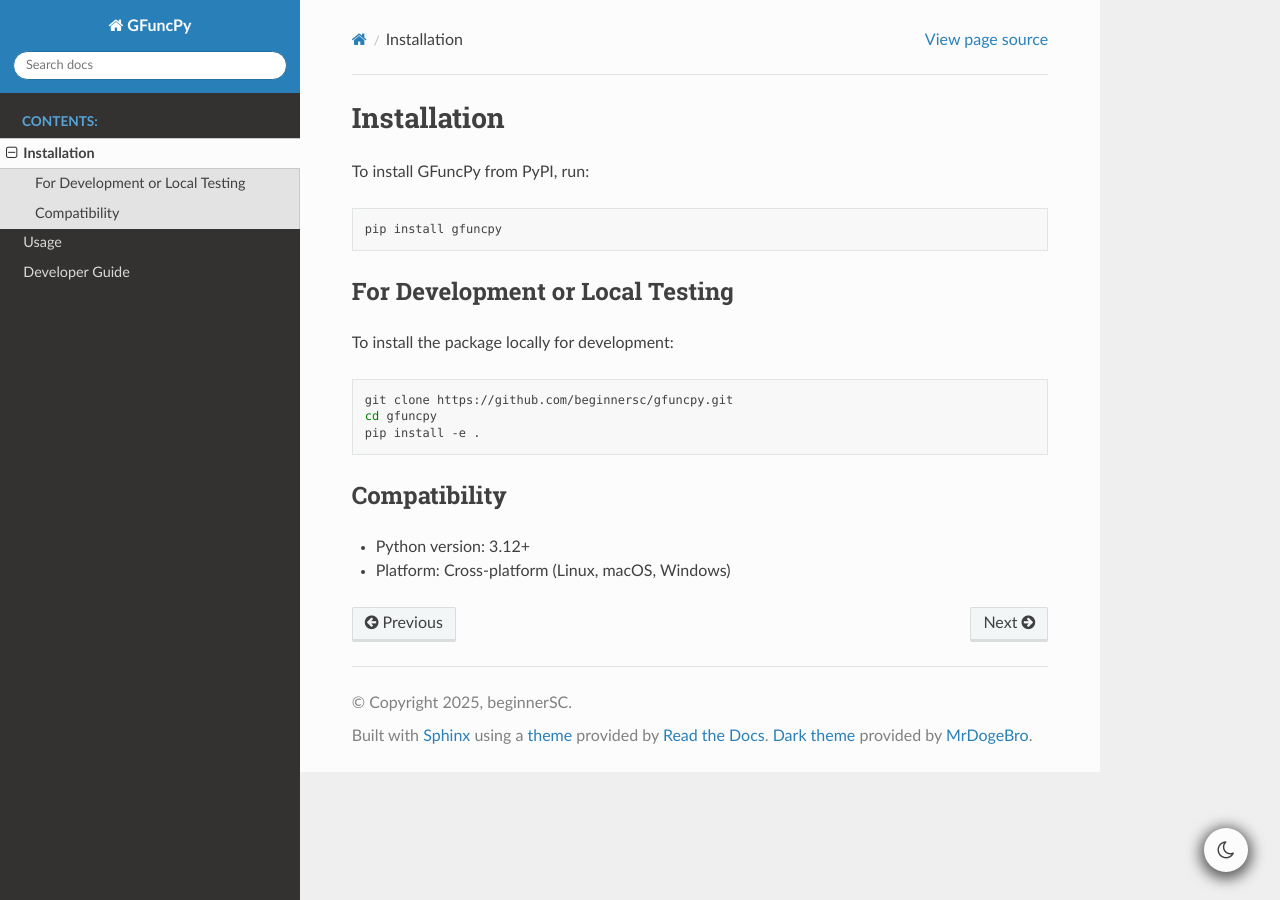
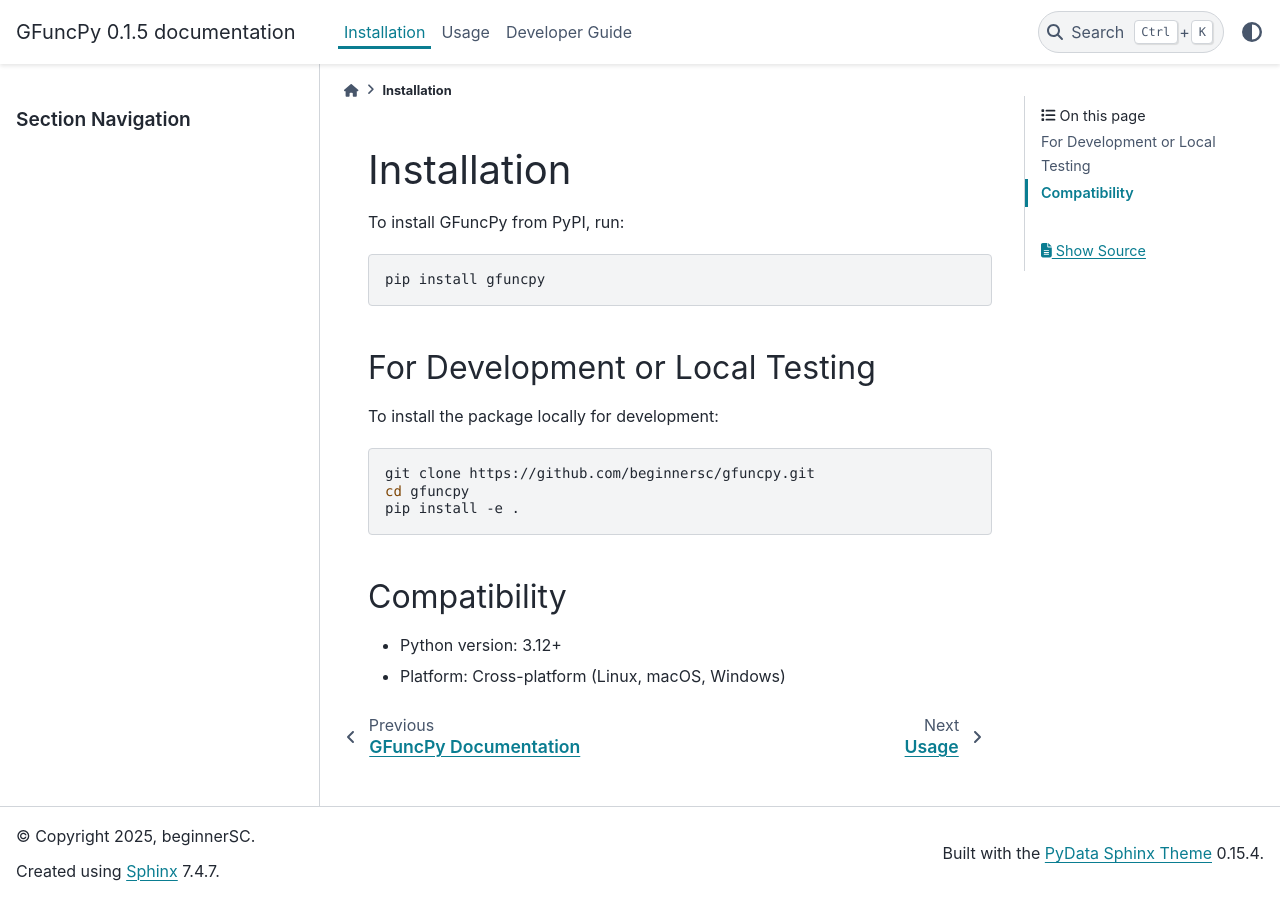
Before and after one commit to beginnerSC/gfuncpy, a Sphinx documentation site: the page built from docs/source/installation.ipynb, in a window 1280 px wide. Built offline with Sphinx 7.4.7 and the PyData theme 0.15.4, drawn with Linux system fonts in a browser that asks for light colours.

Commit message:
switch back to pydata theme for the moment

```diff
--- a/docs/source/conf.py
+++ b/docs/source/conf.py
@@ -40,7 +40,7 @@
                 'sphinx.ext.mathjax',
                 'sphinx.ext.viewcode',
                 'sphinx_copybutton',
-                'sphinx_rtd_dark_mode'   # for sphinx_rtd_theme only
+                # 'sphinx_rtd_dark_mode'   # for sphinx_rtd_theme only
              ]
 
 default_dark_mode = False
@@ -54,11 +54,11 @@
 # https://www.sphinx-doc.org/en/master/usage/configuration.html#options-for-html-output
 
 
-# import pydata_sphinx_theme
-# html_theme = "pydata_sphinx_theme"
+import pydata_sphinx_theme
+html_theme = "pydata_sphinx_theme"
 
-import sphinx_rtd_theme
-html_theme = "sphinx_rtd_theme"
+# import sphinx_rtd_theme          # if this is commented out, the sphinx_rtd_dark_mode extension will have to be commented out as well
+# html_theme = "sphinx_rtd_theme"
 
 # html_theme = 'alabaster'
 html_static_path = ['_static']
--- a/requirements.txt
+++ b/requirements.txt
@@ -5,7 +5,7 @@
 nbsphinx
 sphinx-rtd-theme
 sphinx-rtd-dark-mode  # for sphinx-rtd-theme only
-pydata-sphinx-theme
+pydata-sphinx-theme==0.16.1
 matplotlib
 numpy
 scipy
```
